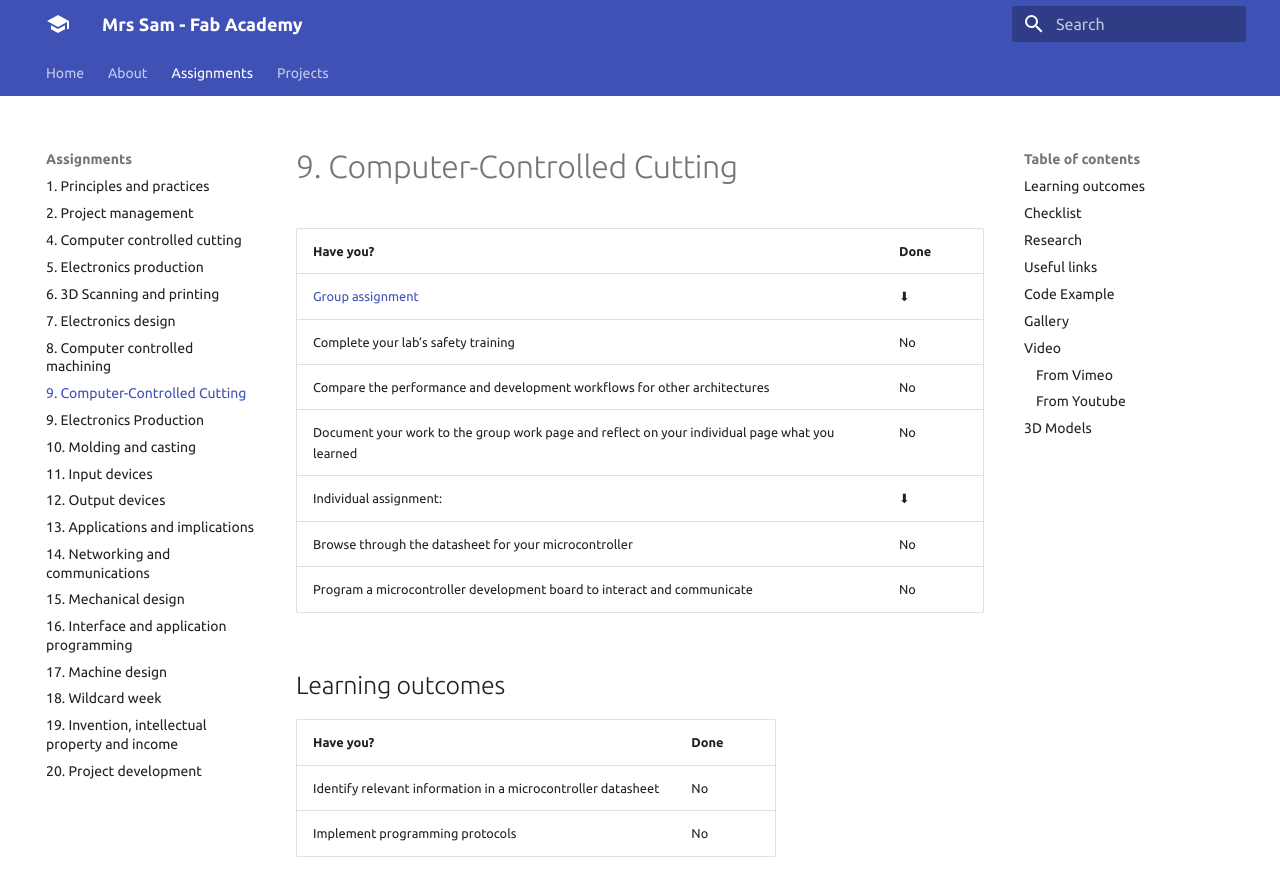
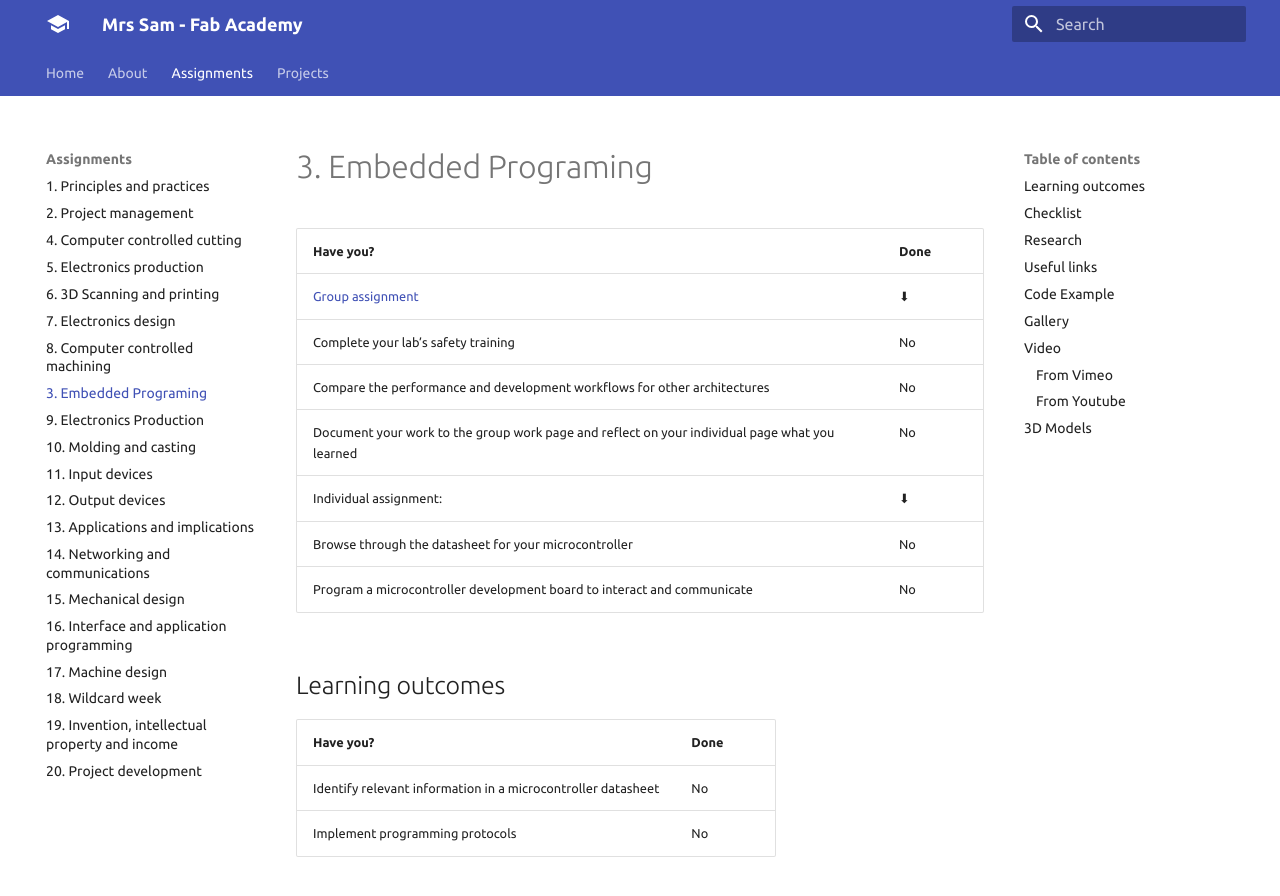
Before and after one commit to MrsLes/FA2023, an MkDocs documentation site: the page built from docs/assignments/week09.md, in a window 1280 px wide and 900 px high. Shown: the top 896 px of the window. Built offline with MkDocs 1.6.1 and Material for MkDocs 9.7.7, drawn with Linux system fonts in a browser that asks for light colours.

Commit message:
Change 9to3

```diff
--- a/docs/assignments/week09.md
+++ b/docs/assignments/week09.md
@@ -1,4 +1,4 @@
-# 9. Computer-Controlled Cutting
+# 3. Embedded Programing
 | Have you? | Done |
 | --------|----------|
 |[Group assignment](https://fabacademy.org/2022/labs/incitefocus/group%20projects/computer-controlled-machining/)|&#11015;|
```
